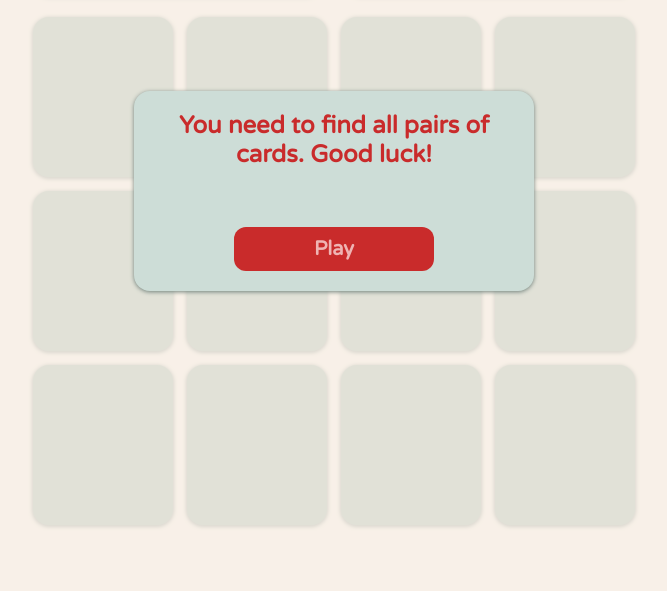
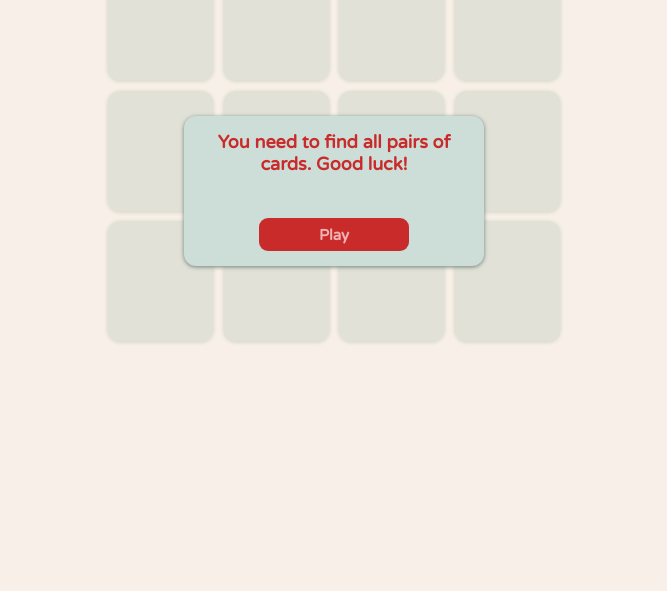
Before and after one commit to iva-stasia/memory-pair-game, a plain HTML site: page index.html in a window 1280 px wide. Shown: the part 209-800 px from the top of the page, without its empty margins (306-973 px from the left). Drawn offline with Linux system fonts and the light colour scheme; a web font is replaced by a local one.

Commit message:
fix bugs

```diff
--- a/css/style.css
+++ b/css/style.css
@@ -199,6 +199,12 @@ body {
     }
 }
 
+@media (max-width: 1399px) {
+    * {
+        font-size: 15px;
+    }
+}
+
 @media (max-width: 1199px) {
     * {
         font-size: 18px;
```
